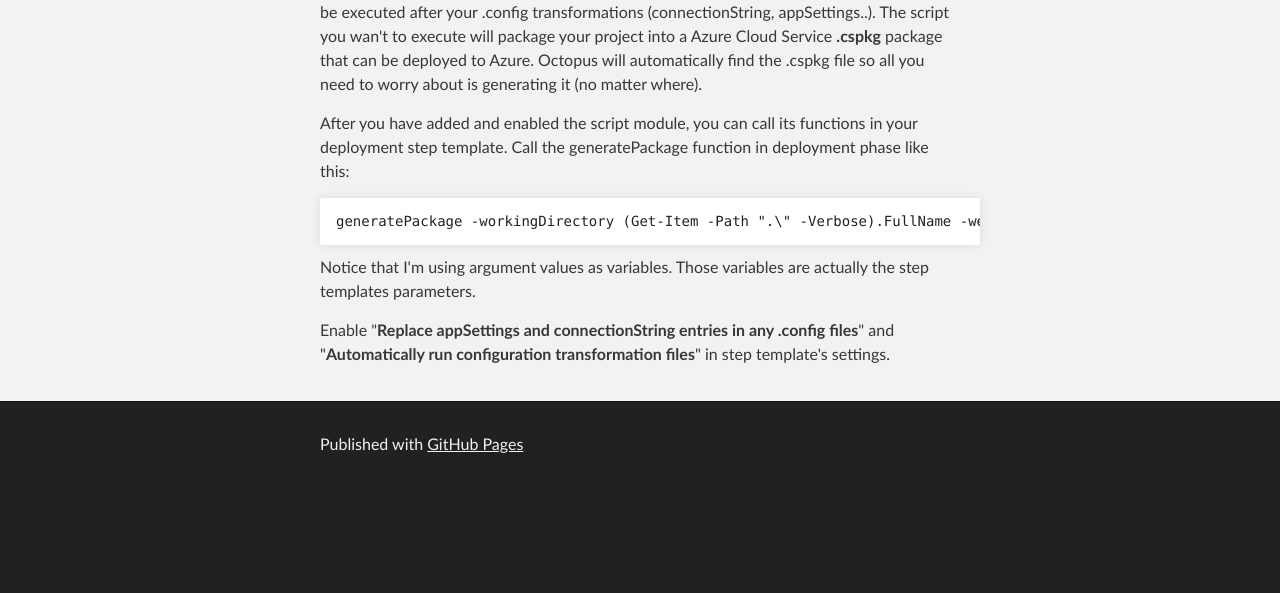
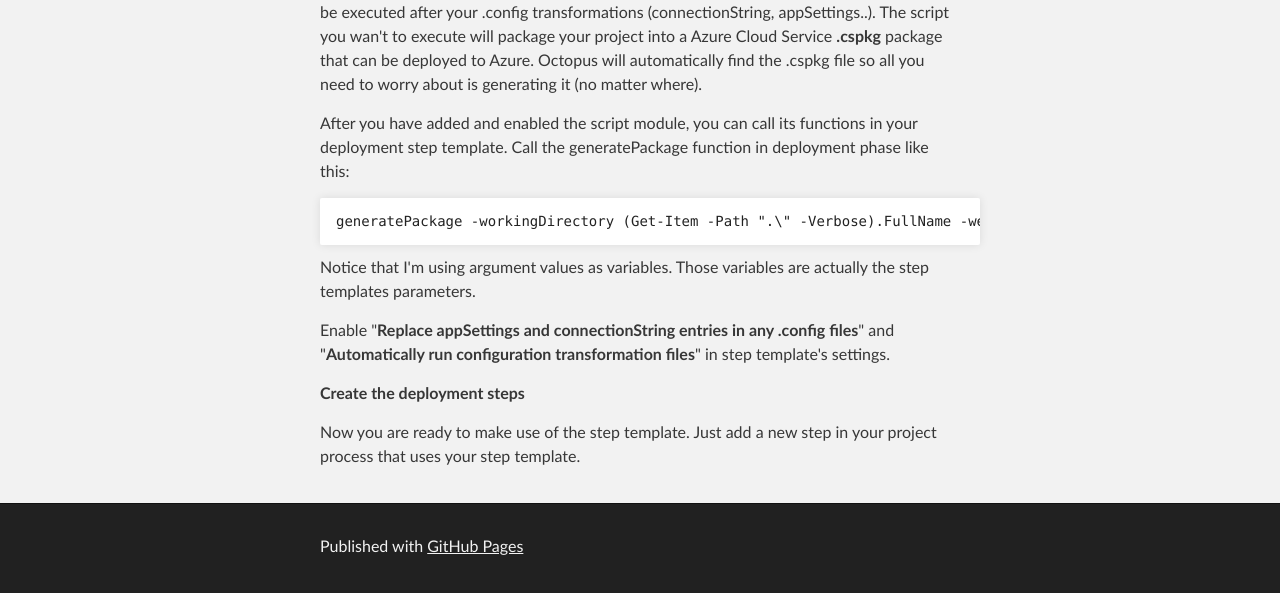
Before and after one commit to henrihietala/henrihietala.github.io, a plain HTML site: page index.html in a window 1280 px wide. Shown: the part 4895-5488 px from the top of the page. Before the commit the page ends 5386 px from the top, so only its background shows below. Drawn offline with Linux system fonts and the light colour scheme.

Commit message:
Replace master branch with page content via GitHub

```diff
--- a/index.html
+++ b/index.html
@@ -173,6 +173,10 @@ Function generatePackage($workingDirectory, $projectName, $cloudProjectName, $wo
 <p>Notice that I'm using argument values as variables. Those variables are actually the step templates parameters.</p>
 
 <p>Enable "<strong>Replace appSettings and connectionString entries in any .config files</strong>" and "<strong>Automatically run configuration transformation files</strong>" in step template's settings.</p>
+
+<p><strong>Create the deployment steps</strong></p>
+
+<p>Now you are ready to make use of the step template. Just add a new step in your project process that uses your step template.</p>
       </section>
     </div>
 
```
Also changed, not shown: params.json (+1 -1 lines).
